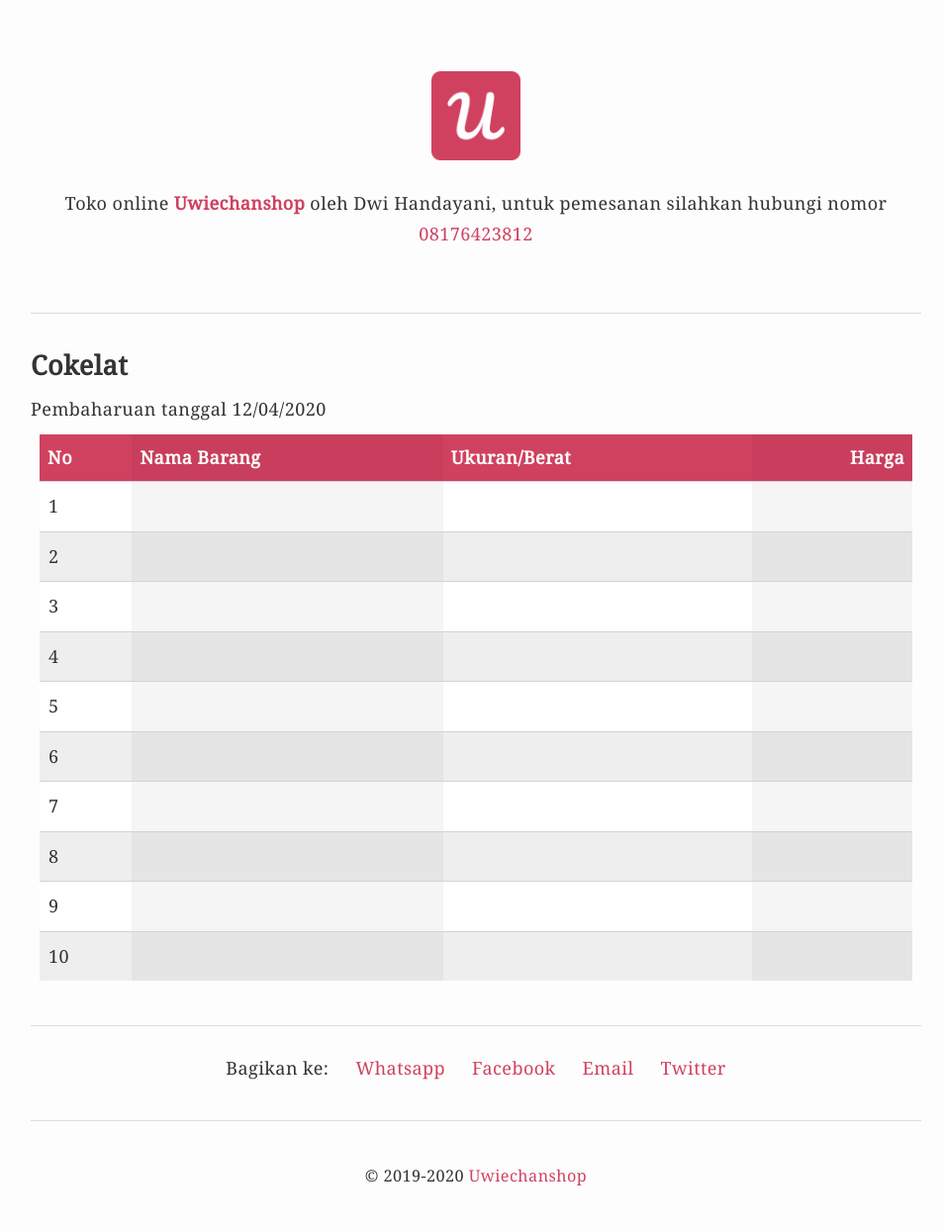
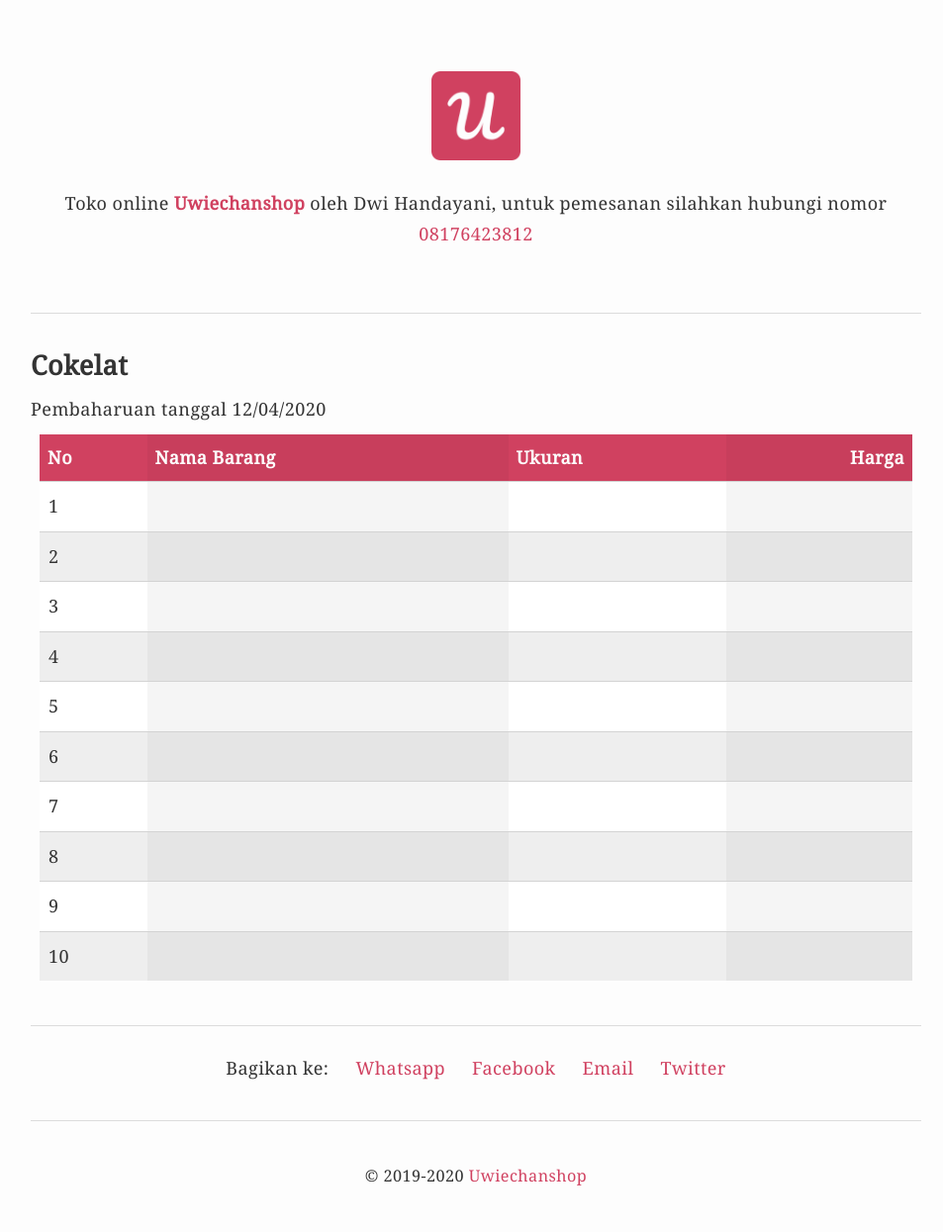
Before and after one commit to krhmwn/uwiechanshop, a Jekyll site: the page built from _posts/2020-01-10-cokelat.markdown, in a window 1280 px wide. Shown: the whole page at 99% size, without its empty margins (159-1112 px from the left). Built offline with Jekyll 4.4.1, drawn with Linux system fonts in a browser that asks for light colours.

Commit message:
Update post v.1.1.2

```diff
--- a/_posts/2020-01-10-cokelat.markdown
+++ b/_posts/2020-01-10-cokelat.markdown
@@ -9,8 +9,8 @@ description: Item 1, Item 2, Item 3, Item 4, Item 5, Item 6, Item 7, Item 8, Ite
 
 Pembaharuan tanggal 12/04/2020
 
-| No | Nama Barang | Ukuran/Berat | Harga |
-|----|-------------|--------------|------:|
+| No | Nama Barang | Ukuran | Harga |
+|----|-------------|--------|------:|
 | 1 |  |  |  |
 | 2 |  |  |  |
 | 3 |  |  |  |
```
